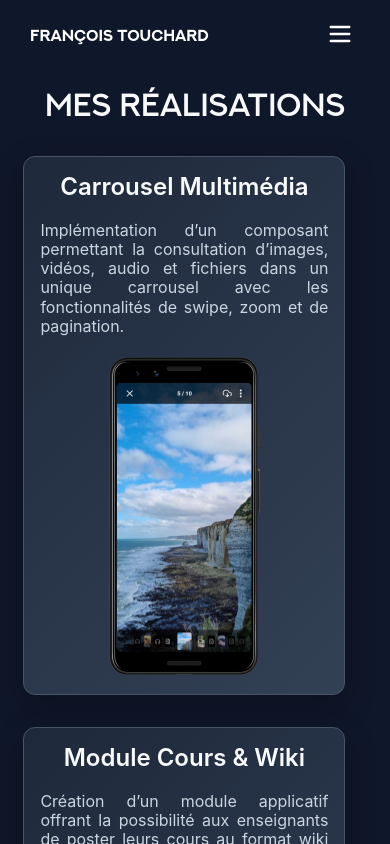
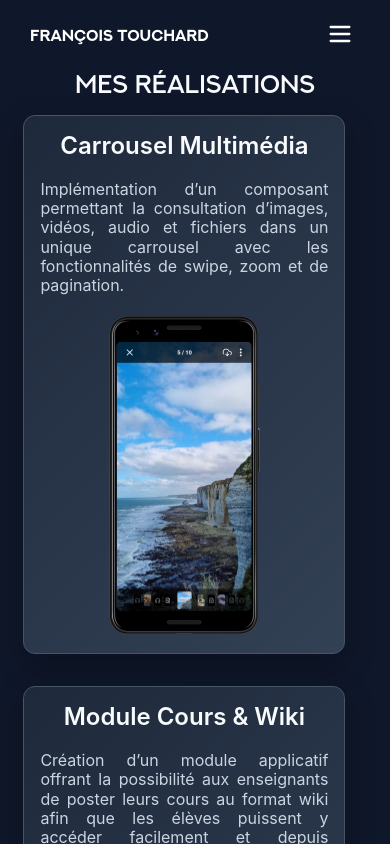
Before and after one commit to FrancoisTouchard/portfolioFT, a React (Vite) app: page /works in a window 390 px wide. Shown: the top 844 px of the page. Built offline with nearby package versions, Linux system fonts and the light colour scheme.

Commit message:
refactor(Skills,-Works): uniformizing font sizes and spacings

```diff
--- a/src/components/Skills/synthetic/Skills.css
+++ b/src/components/Skills/synthetic/Skills.css
@@ -11,7 +11,7 @@
   font-weight: 600;
   font-size: 2.4rem;
   color: #f8fafc;
-  margin-top: 1.4rem;
+  margin-bottom: 2vh;
 }
 
 .skills-subtitle {
@@ -19,8 +19,6 @@
   font-weight: 600;
   color: #f8fafc;
   text-decoration-line: underline;
-  padding: 8px;
-  margin-top: 1rem;
 }
 
 .skills-cards-container {
@@ -35,7 +33,7 @@
 
 @media (max-width: 768px) {
   .skills-page-title {
-    font-size: 2rem;
+    font-size: 1.6rem;
   }
 
   .skills-cards-container {
@@ -45,7 +43,7 @@
   }
 
   .skills-subtitle {
-    font-size: 1.5rem;
+    font-size: 1.2rem;
   }
 
 }
--- a/src/components/Works/Works.css
+++ b/src/components/Works/Works.css
@@ -11,14 +11,14 @@
   font-weight: 600;
   font-size: 2.4rem;
   color: #f8fafc;
-  margin-top: 2vh;
+  margin-bottom: 2vh;
 }
 
 .works-cards-container {
   display: flex;
   justify-content: center;
   flex-wrap: wrap;
-  margin-top: 4vh;
+  margin-top: 2vh;
   gap: 32px;
   padding-left: 6%;
   padding-right: 6%;
@@ -39,7 +39,12 @@
 
 @media (max-width: 768px) {
   .works-page-title {
-    font-size: 2rem;
+    font-size: 1.6rem;
+    margin-bottom: 2vh;
+  }
+
+  .works-cards-container {
+    margin-top: 0;
   }
 
 }
```
Also changed, not shown: src/components/Skills/synthetic/component.tsx (+10 -7 lines), src/components/Works/component.tsx (+8 -11 lines).
